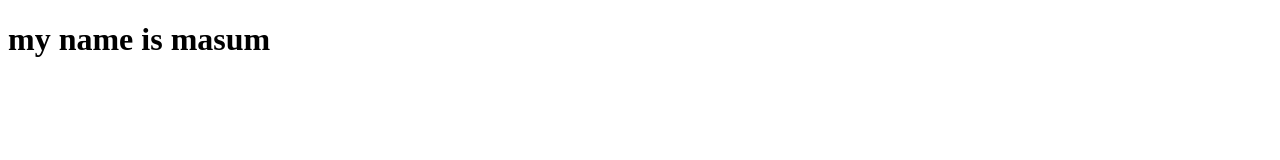
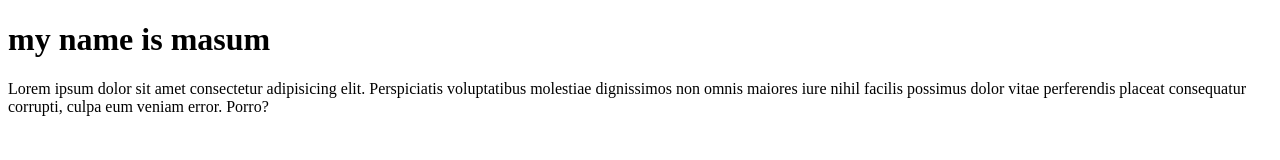
Before and after one commit to Masum15151/my-2nd-github-ripo, a plain HTML site: page index.html in a window 1280 px wide. Drawn offline with Linux system fonts and the light colour scheme.

Commit message:
add my command

```diff
--- a/index.html
+++ b/index.html
@@ -9,5 +9,6 @@
 </head>
 <body>
      <h1>my name is masum</h1>
+     <p>Lorem ipsum dolor sit amet consectetur adipisicing elit. Perspiciatis voluptatibus molestiae dignissimos non omnis maiores iure nihil facilis possimus dolor vitae perferendis placeat consequatur corrupti, culpa eum veniam error. Porro?</p>
 </body>
 </html>
```
